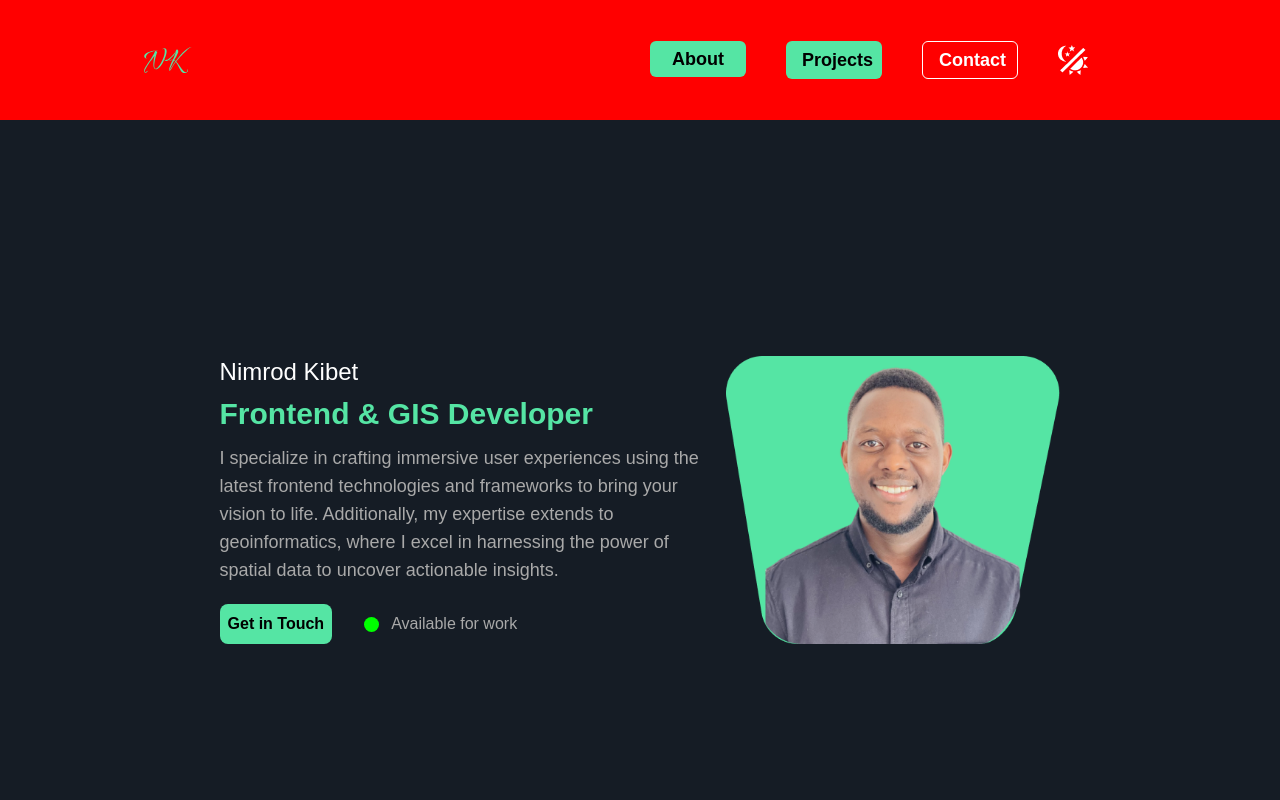
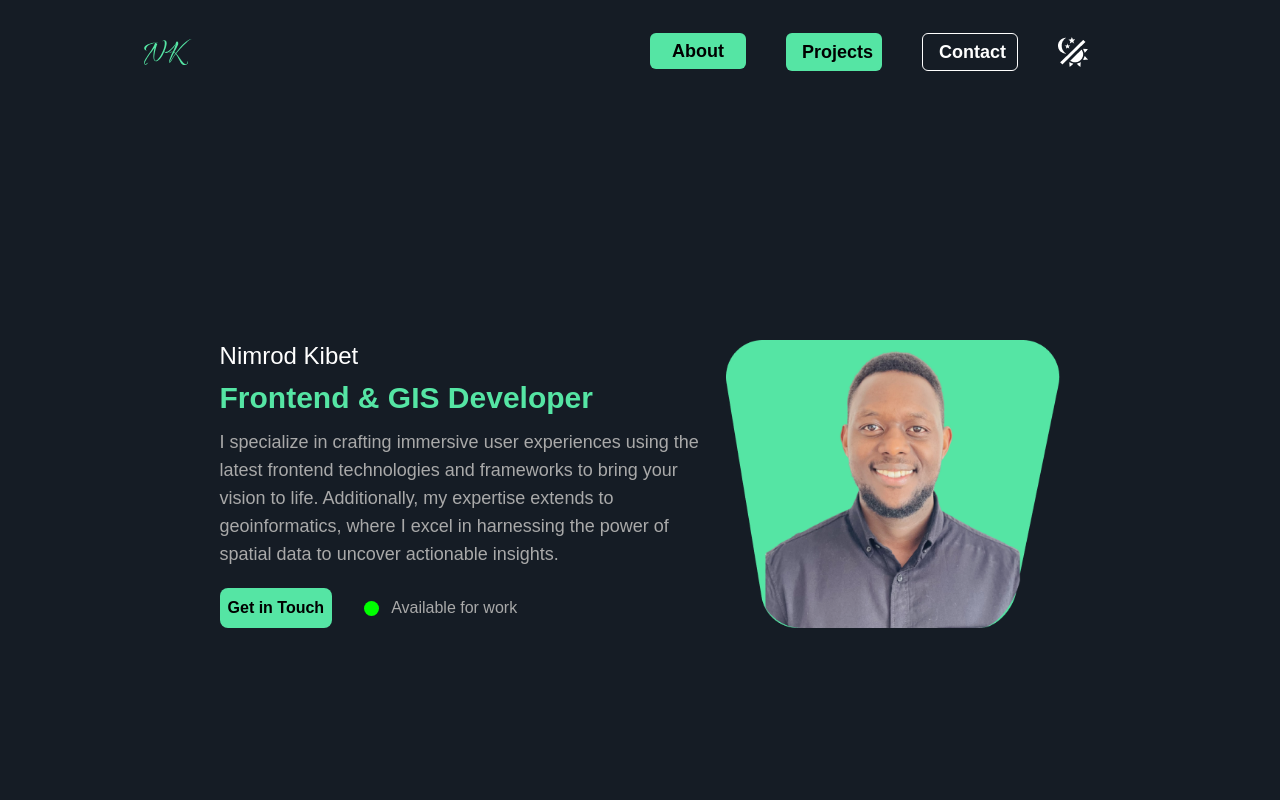
Before and after one commit to Nimrod2022/portfolio-mandela, a React (Vite) app: page / in a window 1280 px wide. Shown: the top 800 px of the page. Built offline with nearby package versions, Linux system fonts and the light colour scheme; a web font is replaced by a local one.

Commit message:
scroll bg color change on nav

```diff
--- a/src/components/Home/Navbar.jsx
+++ b/src/components/Home/Navbar.jsx
@@ -21,7 +21,8 @@ const Navbar = ({ darkMode, setDarkMode }) => {
 
     const handleScroll = () => {
       setScrolled(window.scrollY > 10);
-      if (window.scrollY > 10) setBgColor(darkMode ? "red" : "blue");
+      if (window.scrollY > 10) setBgColor(darkMode ? "#26313F" : "#d6d7dc");
+      else setBgColor(darkMode ? "#151C25" : "#F0F0F4")
     };
     window.addEventListener("scroll", handleScroll);
 
@@ -31,17 +32,6 @@ const Navbar = ({ darkMode, setDarkMode }) => {
   }, [darkMode]);
 
 
-  // useEffect(() => {
-  //   const handleScroll = () => {
-
-  //     setScrolled(window.scrollY > 10);
-  //   };
-  //   window.addEventListener("scroll", handleScroll);
-
-  //   return () => {
-  //     window.removeEventListener("scroll", handleScroll);
-  //   };
-  // }, []);
 
 
 
@@ -49,7 +39,7 @@ const Navbar = ({ darkMode, setDarkMode }) => {
   return (
     <div className={darkMode ? "dark" : ""}>
       <header className={`${scrolled ? "stickynav" : ""}`}>
-      <div className="md:py-5 relative" style={{ backgroundColor: bgColor }}>
+      <div className="md:py-3 relative" style={{ backgroundColor: bgColor }}>
           <nav className="flex justify-between md:items-center satoshi text-lg text-white px-8 md:px-36 py-4 md:py-4">
             <Link to="/#" smooth={true} duration={700}>
               <img
```
